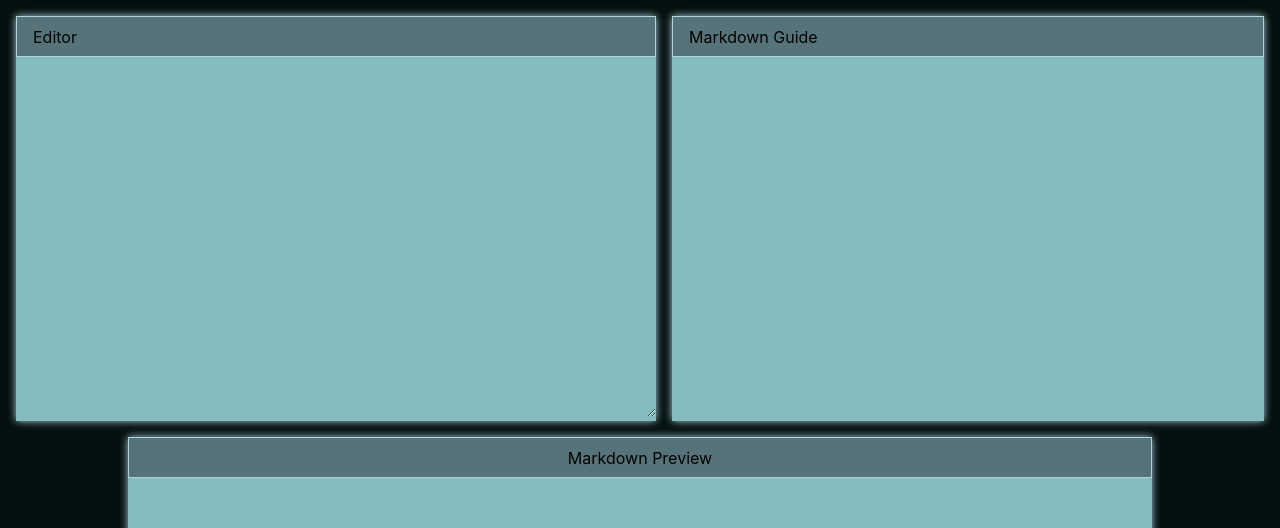
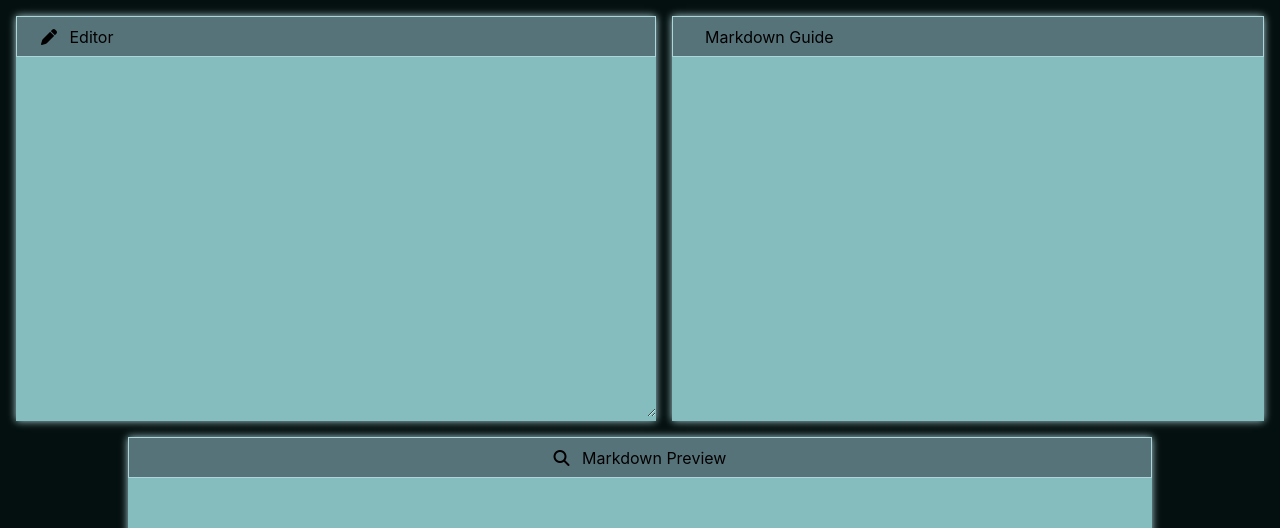
Before and after one commit to afeef97/fcc-markdown-previewer, a React (Create React App) app: page / in a window 1280 px wide. Shown: the top 528 px of the page. Built offline with nearby package versions, Linux system fonts and the light colour scheme.

Commit message:
Added icons to heading bar

```diff
--- a/public/index.html
+++ b/public/index.html
@@ -24,7 +24,8 @@
       work correctly both with client-side routing and a non-root public URL.
       Learn how to configure a non-root public URL by running `npm run build`.
     -->
-    <title>React App</title>
+    <script src="https://kit.fontawesome.com/98cfa14958.js" crossorigin="anonymous"></script>
+    <title>Markdown Previewer</title>
   </head>
   <body>
     <noscript>You need to enable JavaScript to run this app.</noscript>
--- a/src/components/HeaderBar.js
+++ b/src/components/HeaderBar.js
@@ -5,7 +5,15 @@ export default class HeaderBar extends React.Component {
     render() {
         return (
             <div className="header-bar" key={this.props.title}>
-                <p>{this.props.title}</p>
+                <p>
+                    {
+                        this.props.title == "Editor"
+                            ? <i className="fa-solid fa-pen"></i>
+                            : this.props.title == "Markdown Preview"
+                            ? <i className="fa-solid fa-magnifying-glass"></i>
+                            : null
+                    } <span>{this.props.title}</span>
+                </p>
             </div>
         );
     }
--- a/src/styles/Editor.css
+++ b/src/styles/Editor.css
@@ -3,6 +3,10 @@
     margin-top: 1rem;
     margin-left: 1rem;
     box-shadow: 0 0 0.5rem var(--accent);
+}
+
+.editor-area .header-bar i {
+    display: inline;
 }
 
 .editor-area textarea {
--- a/src/styles/HeaderBar.css
+++ b/src/styles/HeaderBar.css
@@ -1,12 +1,14 @@
 .header-bar {
-    z-index: 10;
     background-color: var(--secondary);
     border: 1px solid var(--accent);
-
 }
 
 .header-bar p {
     padding: 0.6rem 0;
     margin: 0;
-    margin-left: 1rem;
+    margin-left: 1.5rem;
 }
+
+.header-bar span {
+    margin-left: 0.5rem;
+}
--- a/src/styles/Previewer.css
+++ b/src/styles/Previewer.css
@@ -15,7 +15,8 @@
 }
 
 .markdown {
-    padding: 2rem;
+    padding: 4rem;
+    padding-top: 1rem;
 }
 
 .markdown table {
@@ -28,6 +29,12 @@
     border: 1px solid;
 }
 
+.markdown blockquote {
+    background-color: var(--accent);
+    border-left: 10px solid var(--secondary);
+    padding: 0.15rem 0.5rem;
+}
+
 .markdown img {
     display: block;
     margin: 0 auto;
```
